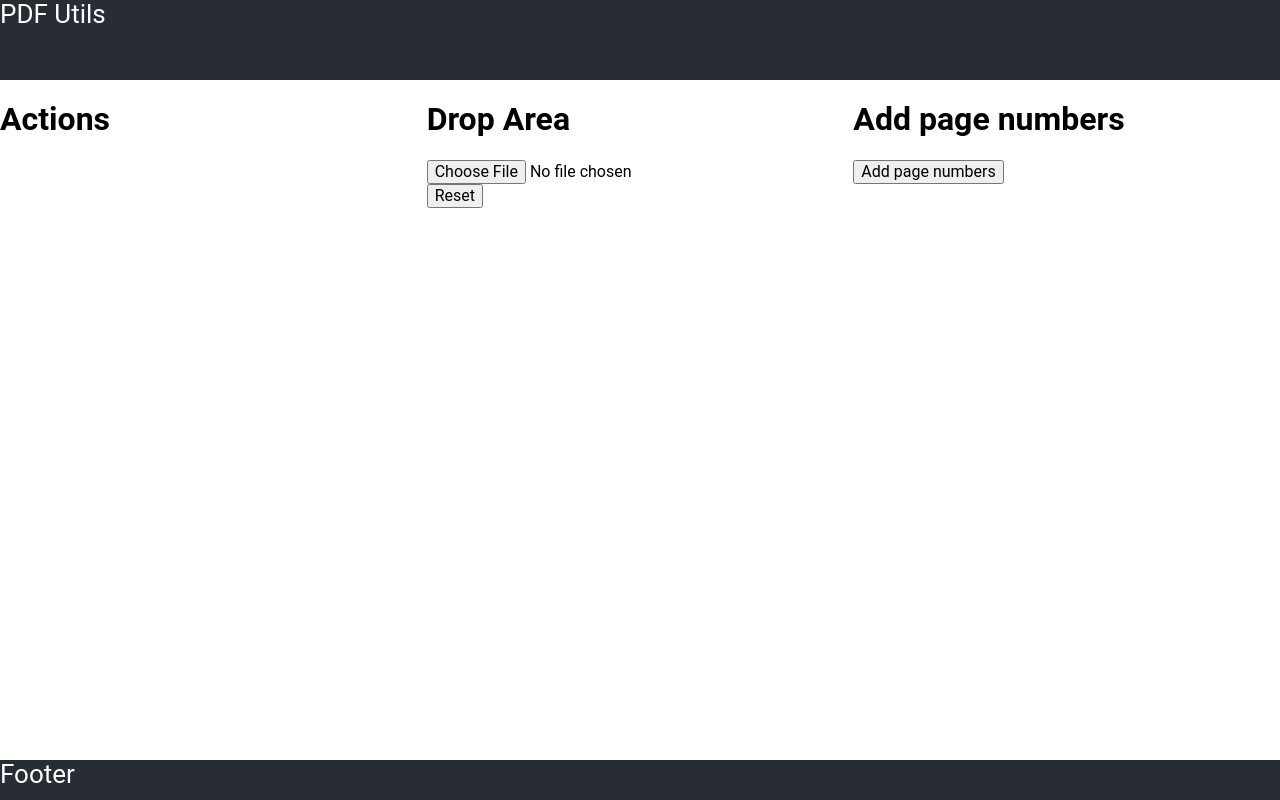
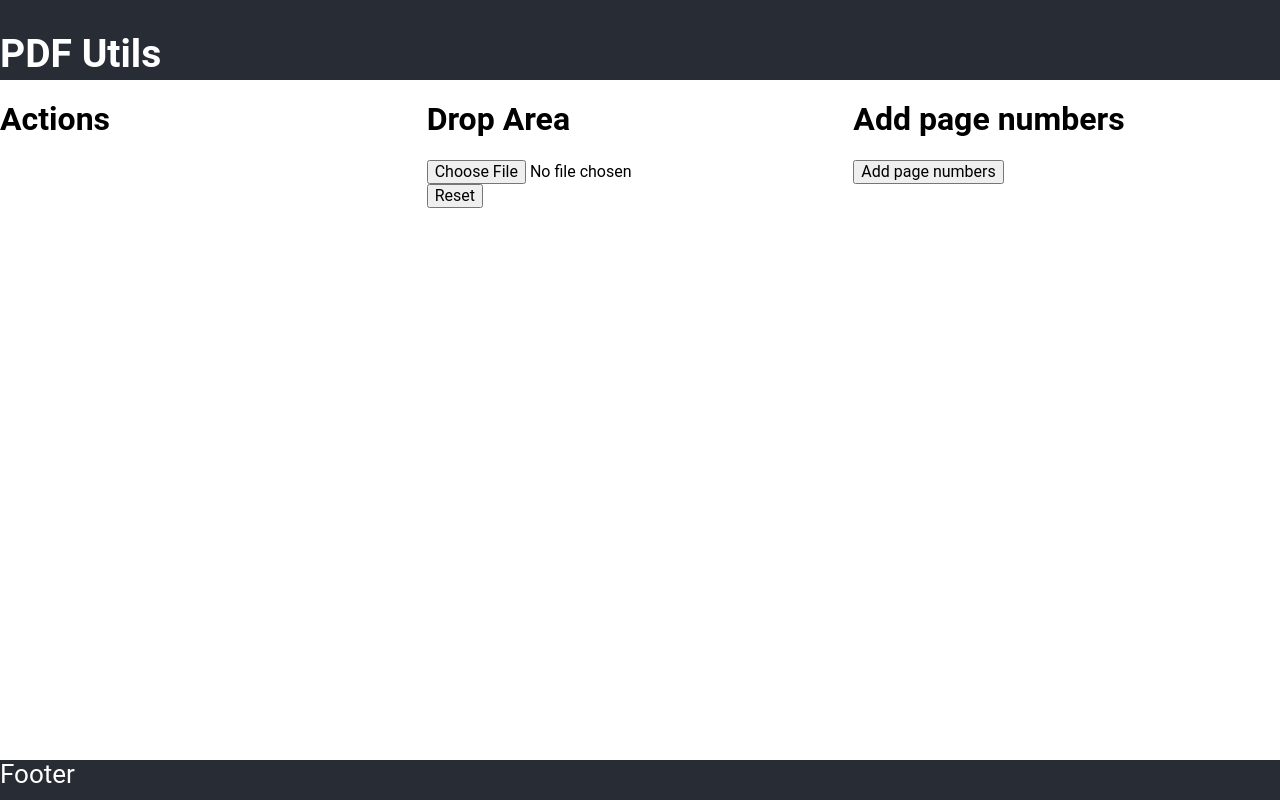
Before and after one commit to c1b3rt00lk1t/pdf-poc, a React (Vite) app: page / in a window 1280 px wide. Built offline with nearby package versions, Linux system fonts and the light colour scheme.

Commit message:
Header in header

```diff
--- a/src/components/Header.tsx
+++ b/src/components/Header.tsx
@@ -1,5 +1,5 @@
 const Header = () => {
-  return <div>PDF Utils</div>;
+  return <h2>PDF Utils</h2>;
 };
 
 export default Header;
```
